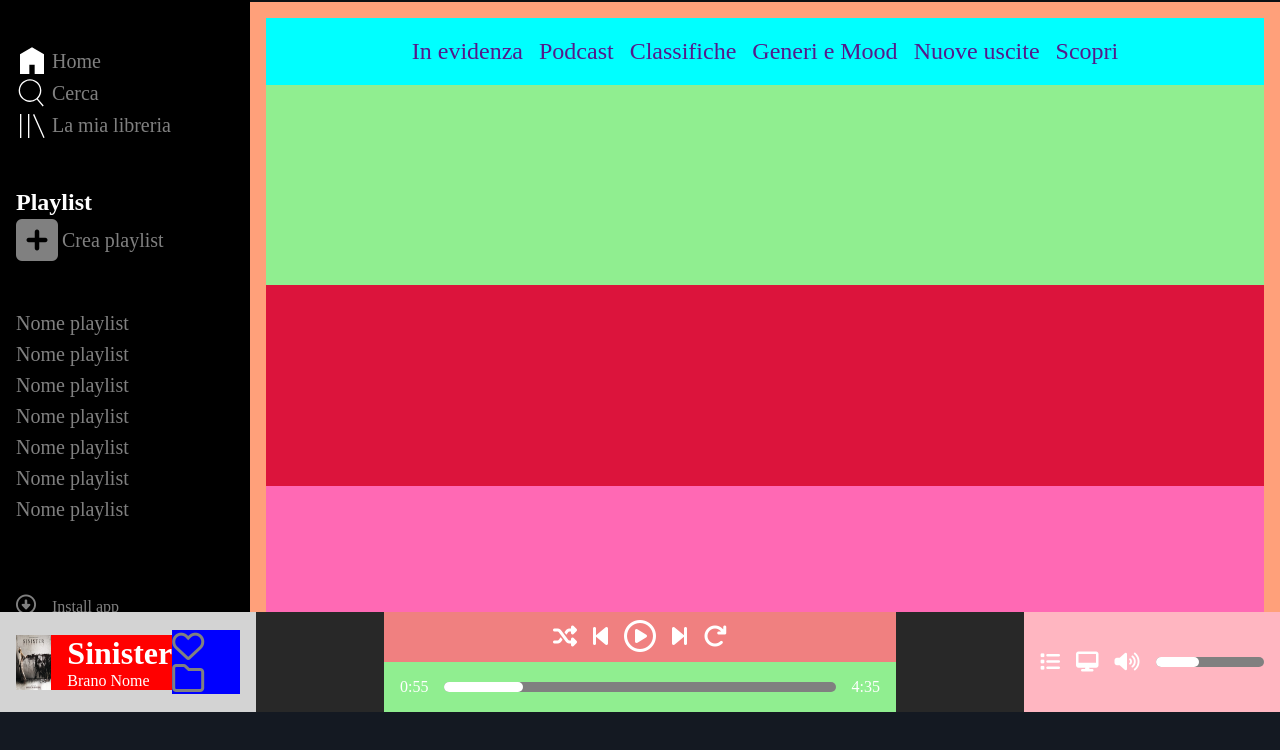
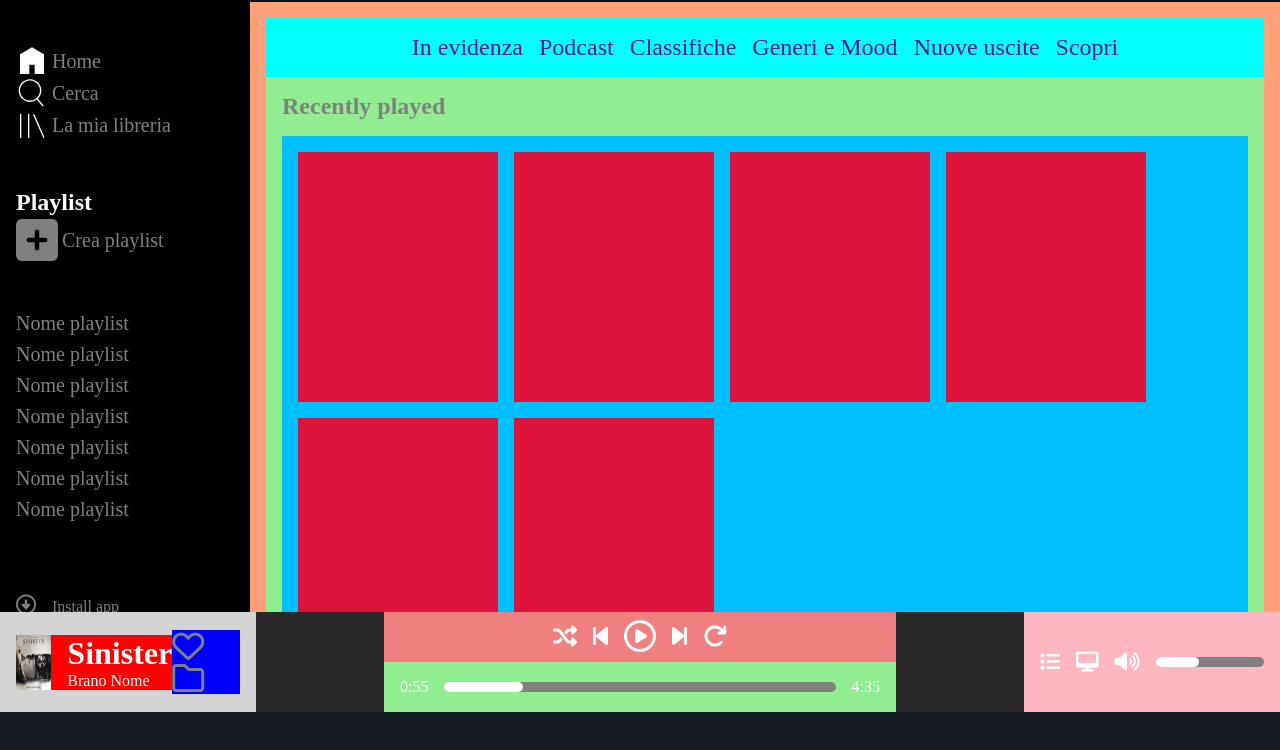
Before and after one commit to LudwigEffort/html-css-spotifyweb, a plain HTML site: page index.html in a window 1280 px wide. Shown: the part 88-838 px from the top of the page. Drawn offline with Linux system fonts and the light colour scheme.

Commit message:
layout cards done

```diff
--- a/css/style.css
+++ b/css/style.css
@@ -277,22 +277,53 @@ main    {
     font-size: 1.5rem;
 }
 
+/* Common style */
+
+.cards-container {
+    background-color: deepskyblue;
+    margin-top: 1rem;
+    padding: 1rem;
+
+    display: flex;
+    flex-direction: row;
+    flex-wrap: wrap;
+    gap: 1rem;
+}
+
+.card-container {
+    background-color: crimson;
+    width: 200px;
+    height: 250px;
+}
+
+
 /* Recently container */
 
 .recently-played-container  {
     background-color: lightgreen;
+    padding: 1rem;
 
     flex: 1 1 30%;
 }
 
+/* Make to Ludwig */
+
 .make-container {
-    background-color: crimson;
+    background-color: yellow;
+    padding: 1rem;
 
     flex: 1 1 30%;
 }
 
+.make-container p   {
+    color: grey;
+}
+
+/* Popular artist */
+
 .popular-artists-container   {
     background-color: hotpink;
+    padding: 1rem;
 
     flex: 1 1 30%;
 }
--- a/index.html
+++ b/index.html
@@ -96,15 +96,57 @@
                <!-- Recently played -->
                <div class="recently-played-container">
 
+                    <h1>Recently played</h1>
+
+                    <!-- Cards container -->
+                    <div class="cards-container">
+
+                        <div class="card-container"></div>
+
+                        <div class="card-container"></div>
+
+                        <div class="card-container"></div>
+
+                        <div class="card-container"></div>
+
+                        <div class="card-container"></div>
+
+                        <div class="card-container"></div>
+
+                    </div>
+
                </div>
 
                <!-- Make to Ludwig -->
                <div class="make-container">
 
+                <h1>Creato per Ludwig</h1>
+                <p>Più ascolti, più accurati saranno i suggerimenti</p>
+
+                    <!-- Cards container -->
+                    <div class="cards-container">
+
+                        <div class="card-container"></div>
+
+                        <div class="card-container"></div>
+
+                    </div>
+
                </div>
 
                <!-- Popular artists -->
                <div class="popular-artists-container">
+
+                <h1>Recently played</h1>
+
+                    <!-- Cards container -->
+                    <div class="cards-container">
+
+                        <div class="card-container"></div>
+
+                        <div class="card-container"></div>
+
+                    </div>
 
                </div>
 
```
